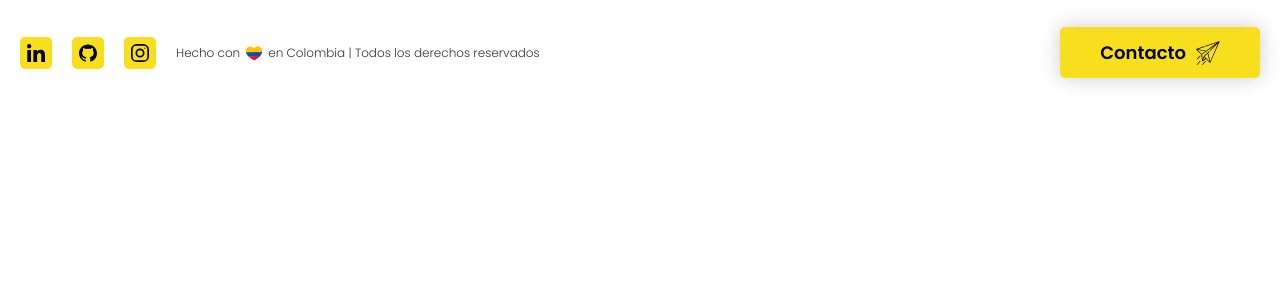
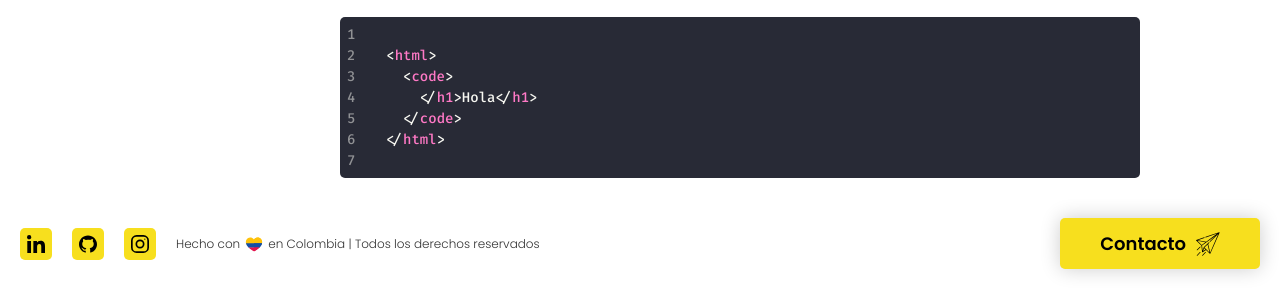
Before and after one commit to ValentinoT/Portfolio, a Gatsby site: page /blog/que-es-react in a window 1280 px wide. Shown: the part 1087-1376 px from the top of the page. Before the commit the page ends 1185 px from the top, so only its background shows below. Built offline with nearby package versions, Linux system fonts and the light colour scheme; Gatsby itself is replaced by a stand-in of ours; no server answers.

Commit message:
Single Blog

```diff
--- a/package.json
+++ b/package.json
@@ -24,6 +24,7 @@
     "gatsby-plugin-styled-components": "^3.3.10",
     "gatsby-source-filesystem": "^2.3.23",
     "gatsby-transformer-sharp": "^2.5.12",
+    "prism-react-renderer": "^1.1.1",
     "prop-types": "^15.7.2",
     "react": "^16.13.1",
     "react-dom": "^16.13.1",
--- /dev/null
+++ b/src/components/Generals/CodeBlock/index.js
@@ -0,0 +1,25 @@
+import React from 'react'
+import Highlight, { defaultProps } from 'prism-react-renderer'
+import theme from 'prism-react-renderer/themes/dracula'
+import { Pre, Line, LineNo, LineContent } from './styles'
+
+export const CodeBlock = ({ exampleCode }) => {
+  return (
+    <Highlight {...defaultProps} theme={theme} code={exampleCode} language='jsx'>
+      {({ className, style, tokens, getLineProps, getTokenProps }) => (
+        <Pre className={className} style={style}>
+          {tokens.map((line, i) => (
+            <Line key={i} {...getLineProps({ line, key: i })}>
+              <LineNo>{i + 1}</LineNo>
+              <LineContent>
+                {line.map((token, key) => (
+                  <span key={key} {...getTokenProps({ token, key })} />
+                ))}
+              </LineContent>
+            </Line>
+          ))}
+        </Pre>
+      )}
+    </Highlight>
+  )
+}
--- /dev/null
+++ b/src/components/Generals/CodeBlock/styles.js
@@ -0,0 +1,35 @@
+import styled from 'styled-components'
+
+export const Pre = styled.pre`
+  font-family: 'Fira Code', monospace;
+  text-align: left;
+  margin: 1em 0;
+  padding: 0.5em;
+  overflow-x: scroll;
+  border-radius: 5px;
+  line-height: 1.5;
+  font-size: 14px;
+  margin: 20px 0;
+`
+
+export const Line = styled.div`
+  display: table-row;
+  font-family: 'Fira Code',monospace;
+`
+
+export const LineNo = styled.span`
+  display: table-cell;
+  text-align: right;
+  padding-right: 1em;
+  user-select: none;
+  opacity: 0.5;
+  font-family: 'Fira Code',monospace;
+`
+
+export const LineContent = styled.span`
+  display: table-cell;
+  font-family: 'Fira Code',monospace;
+  && span{
+    font-family: 'Fira Code',monospace;
+  }
+`
--- a/src/components/Layout.js
+++ b/src/components/Layout.js
@@ -17,6 +17,7 @@ export default function Layout ({ children }) {
       <Helmet>
         <meta name='viewport' content='minimum-scale=1, initial-scale=1, width=device-width' />
         <link href='https://fonts.googleapis.com/css2?family=Poppins:wght@100;200;300;400;500;600;700;800;900&display=swap' rel='stylesheet' />
+        <link href='https://fonts.googleapis.com/css2?family=Fira+Code:wght@500&display=swap' rel='stylesheet' />
       </Helmet>
       <ThemeProvider theme={themes[theme]}>
         <GeneralContainer>
--- a/src/pages/blog/que-es-react.js
+++ b/src/pages/blog/que-es-react.js
@@ -2,6 +2,15 @@ import React from 'react'
 import { SingleBlog } from '../../components/SingleBlog'
 import { TextPost } from '../../components/SingleBlog/styles'
 import { Bookmark } from '../../components/Generals/Bookmark'
+import { CodeBlock } from '../../components/Generals/CodeBlock'
+
+const exampleCode = `
+  <html>
+    <code>
+      </h1>Hola</h1>
+    </code>
+  </html>
+`
 
 export default function QueEsReact () {
   return (
@@ -34,6 +43,7 @@ export default function QueEsReact () {
       </TextPost>
       <Bookmark url='https://es-la.facebook.com/' />
       <Bookmark url='https://www.youtube.com/watch?v=3hOgEcGAhDs' />
+      <CodeBlock exampleCode={exampleCode} />
     </SingleBlog>
   )
 }
```
Also changed, not shown: 1 other file.
